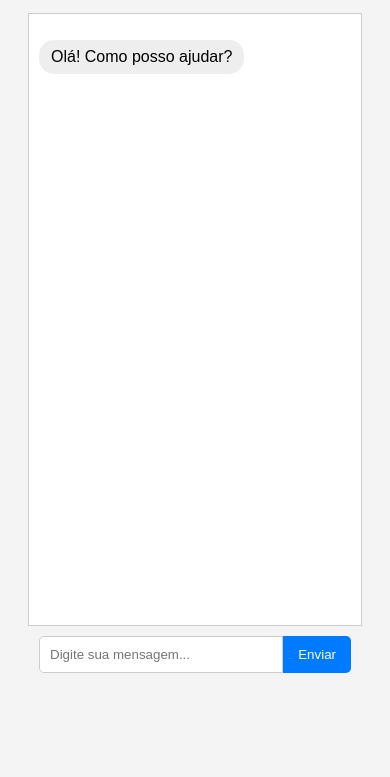
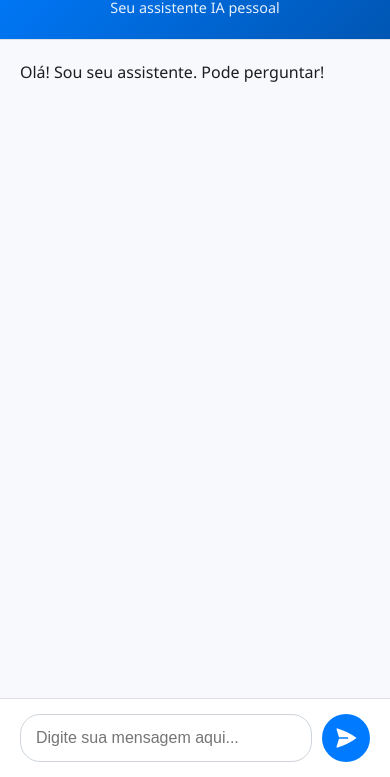
Before and after one commit to leo13-miku/chstbot, a website: page public/index.html in a window 390 px wide. Shown: the part 67-844 px from the top of the page. Drawn offline with Linux system fonts and the light colour scheme.

Commit message:
Add files via upload

```diff
--- a/public/index.html
+++ b/public/index.html
@@ -1,25 +1,33 @@
 <!DOCTYPE html>
-<html lang="pt-br">
+<html lang="pt-BR">
 <head>
     <meta charset="UTF-8">
     <meta name="viewport" content="width=device-width, initial-scale=1.0">
-    <title>Meu Chatbot</title>
+    <title>Meu Chatbot Inteligente</title>
     <link rel="stylesheet" href="style.css">
 </head>
 <body>
-    <h1>Chatbot Web</h1>
-    <div id="chatbox">
-        <!-- As mensagens do chat aparecerão aqui -->
-        <!-- Você pode deixar uma mensagem inicial do bot aqui, se quiser,
-             ou deixar o JavaScript (public/index.js) adicionar a primeira. -->
-        <p class="bot-message"> Olá! Como posso ajudar?</p>
+    <div class="chat-container">
+        <header class="chat-header">
+            <h1>Chat com Gemini</h1>
+            <p>Seu assistente IA pessoal</p>
+        </header>
+        <div class="chatbox" id="chatbox">
+            <!-- As mensagens aparecerão aqui -->
+            <!-- Exemplo de mensagem do bot (para referência de estilo) -->
+            <!-- <div class="message bot-message"><p>Olá! Como posso te ajudar hoje?</p></div> -->
+            <!-- Exemplo de mensagem do usuário (para referência de estilo) -->
+            <!-- <div class="message user-message"><p>Que dia é hoje?</p></div> -->
+        </div>
+        <footer class="chat-input-area">
+            <input type="text" id="userInput" placeholder="Digite sua mensagem aqui...">
+            <button id="sendButton">
+                <svg xmlns="http://www.w3.org/2000/svg" viewBox="0 0 24 24" fill="currentColor" width="24" height="24">
+                    <path d="M3.478 2.405a.75.75 0 00-.926.94l2.432 7.905H13.5a.75.75 0 010 1.5H4.984l-2.432 7.905a.75.75 0 00.926.94 60.519 60.519 0 0018.445-8.986.75.75 0 000-1.218A60.517 60.517 0 003.478 2.405z" />
+                </svg>
+            </button>
+        </footer>
     </div>
-    <div id="input-area">
-        <input type="text" id="userInput" placeholder="Digite sua mensagem..." autocomplete="off">
-        <button id="sendButton">Enviar</button>
-    </div>
-
-    <!-- Carrega o script do frontend que está em public/index.js -->
     <script src="index.js"></script>
 </body>
 </html>
--- a/public/index.js
+++ b/public/index.js
@@ -3,6 +3,17 @@ document.addEventListener('DOMContentLoaded', () => {
     const chatbox = document.getElementById('chatbox');
     const userInput = document.getElementById('userInput');
     const sendButton = document.getElementById('sendButton');
+
+    // --- PASSO 1: CRIAR/PEGAR O CRACHÁ MÁGICO ---
+    let currentSessionId = localStorage.getItem('chatSessionId');
+    if (!currentSessionId) {
+        currentSessionId = 'chat-' + Date.now() + '-' + Math.random().toString(36).substring(2, 10);
+        localStorage.setItem('chatSessionId', currentSessionId);
+        console.log("Novo Crachá (Session ID) gerado e guardado:", currentSessionId);
+    } else {
+        console.log("Crachá (Session ID) recuperado da gaveta:", currentSessionId);
+    }
+    // --- FIM DO PASSO 1 ---
 
     function appendMessage(message, senderIsUser) {
         const messageElement = document.createElement('p');
@@ -16,28 +27,35 @@ document.addEventListener('DOMContentLoaded', () => {
         const userText = userInput.value.trim();
         if (userText === "") return;
 
-        appendMessage(userText, true); // Mostra a mensagem do usuário
-        userInput.value = ''; // Limpa o campo de input
+        appendMessage(userText, true);
+        userInput.value = '';
+
+        // Para depuração, vamos ver o crachá antes de enviar
+        console.log("Enviando com o Crachá (Session ID):", currentSessionId);
 
         try {
-            const response = await fetch('/chat', { // Envia para o backend na rota /chat
+            const response = await fetch('/chat', {
                 method: 'POST',
                 headers: {
                     'Content-Type': 'application/json',
                 },
-                body: JSON.stringify({ message: userText }), // Envia a mensagem como JSON
+                // --- PASSO 2: COLOCAR O CRACHÁ NO ENVELOPE ---
+                body: JSON.stringify({
+                    sessionId: currentSessionId, // << ADICIONAMOS O CRACHÁ AQUI!
+                    message: userText
+                }),
+                // --- FIM DO PASSO 2 ---
             });
 
             if (!response.ok) {
-                // Tenta pegar uma mensagem de erro do JSON, se houver
                 const errorData = await response.json().catch(() => ({ reply: "Erro desconhecido ao comunicar com o servidor." }));
                 throw new Error(errorData.reply || `Erro HTTP: ${response.status}`);
             }
 
-            const data = await response.json(); // Pega a resposta JSON do servidor
-            appendMessage(data.reply, false); // Mostra a resposta do bot
+            const data = await response.json();
+            appendMessage(data.reply, false);
         } catch (error) {
-            console.error("Erro ao enviar mensagem:", error);
+            console.error("Erro ao enviar mensagem:", error); // O erro ainda vai aparecer aqui se algo mais der errado
             appendMessage(`🤖 Ops! Algo deu errado: ${error.message}`, false);
         }
     }
@@ -49,5 +67,8 @@ document.addEventListener('DOMContentLoaded', () => {
         }
     });
 
-    console.log("Frontend script (public/index.js) carregado!");
+    // Adiciona uma mensagem inicial para sabermos que o script carregou
+    // e para vermos o sessionId no console logo de cara.
+    appendMessage("Olá! Sou seu assistente. Pode perguntar!", false);
+    console.log("Frontend script (public/index.js) carregado! Usando Session ID:", currentSessionId);
 });
--- a/public/style.css
+++ b/public/style.css
@@ -1,73 +1,188 @@
+/* public/style.css */
+
+/* --- Reset Básico e Configurações Globais --- */
+*,
+*::before,
+*::after {
+    box-sizing: border-box;
+    margin: 0;
+    padding: 0;
+}
+
 body {
-    font-family: sans-serif;
+    font-family: 'Segoe UI', Tahoma, Geneva, Verdana, sans-serif;
+    background-color: #f0f2f5; /* Um cinza claro suave para o fundo */
+    color: #1c1e21; /* Cor de texto principal (escuro) */
+    display: flex;
+    justify-content: center;
+    align-items: center;
+    min-height: 100vh;
+    padding: 20px;
+    line-height: 1.6;
+}
+
+/* --- Container Principal do Chat --- */
+.chat-container {
+    width: 100%;
+    max-width: 600px; /* Largura máxima do chat */
+    height: 80vh; /* Altura do chat, ajustável */
+    max-height: 700px;
+    background-color: #ffffff; /* Fundo branco para o chat */
+    border-radius: 12px; /* Bordas arredondadas */
+    box-shadow: 0 8px 24px rgba(0, 0, 0, 0.15); /* Sombra suave */
     display: flex;
     flex-direction: column;
-    align-items: center;
-    height: 100vh;
-    margin: 0;
-    background-color: #f4f4f4;
+    overflow: hidden; /* Para garantir que o conteúdo não vaze das bordas arredondadas */
 }
 
-h1 {
-    color: #333;
+/* --- Cabeçalho do Chat --- */
+.chat-header {
+    background: linear-gradient(135deg, #007bff, #0056b3); /* Gradiente azul elegante */
+    color: #ffffff;
+    padding: 20px;
+    text-align: center;
+    border-bottom: 1px solid #dee2e6;
 }
 
-#chatbox {
-    width: 80%;
-    max-width: 600px;
-    height: 70vh;
-    border: 1px solid #ccc;
-    overflow-y: scroll;
-    padding: 10px;
-    background-color: #fff;
-    margin-bottom: 10px;
+.chat-header h1 {
+    font-size: 1.8em;
+    margin-bottom: 5px;
+    font-weight: 600;
+}
+
+.chat-header p {
+    font-size: 0.9em;
+    opacity: 0.9;
+}
+
+/* --- Área das Mensagens (Chatbox) --- */
+.chatbox {
+    flex-grow: 1; /* Faz a caixa de chat ocupar o espaço restante */
+    padding: 20px;
+    overflow-y: auto; /* Adiciona barra de rolagem vertical quando necessário */
+    background-color: #f7f9fc; /* Um fundo levemente diferente para a área de mensagens */
     display: flex;
     flex-direction: column;
+    gap: 15px; /* Espaço entre as mensagens */
 }
 
-.user-message, .bot-message {
-    padding: 8px 12px;
-    margin-bottom: 8px;
-    border-radius: 15px;
-    max-width: 70%;
-    word-wrap: break-word;
+/* --- Estilo Geral das Mensagens --- */
+.message {
+    display: flex;
+    max-width: 80%; /* Mensagens não ocupam a largura toda */
+    word-wrap: break-word; /* Quebra palavras longas */
 }
 
-.user-message {
-    background-color: #dcf8c6;
-    align-self: flex-end;
-    margin-left: auto;
+.message p {
+    padding: 12px 18px;
+    border-radius: 18px; /* Bordas bem arredondadas para as bolhas de chat */
+    font-size: 0.95em;
+    line-height: 1.5;
 }
 
+/* --- Mensagens do Bot --- */
 .bot-message {
-    background-color: #eee;
-    align-self: flex-start;
-    margin-right: auto;
+    align-self: flex-start; /* Alinha à esquerda */
 }
 
+.bot-message p {
+    background-color: #e9ecef; /* Cinza claro para o bot */
+    color: #333;
+    border-top-left-radius: 0; /* "Rabicho" da bolha */
+}
 
-#input-area {
+/* --- Mensagens do Usuário --- */
+.user-message {
+    align-self: flex-end; /* Alinha à direita */
+}
+
+.user-message p {
+    background-color: #007bff; /* Azul primário para o usuário */
+    color: #ffffff;
+    border-top-right-radius: 0; /* "Rabicho" da bolha */
+}
+
+/* --- Área de Input --- */
+.chat-input-area {
     display: flex;
-    width: 80%;
-    max-width: 600px;
+    padding: 15px 20px;
+    border-top: 1px solid #e0e0e0;
+    background-color: #ffffff;
 }
 
 #userInput {
     flex-grow: 1;
-    padding: 10px;
-    border: 1px solid #ccc;
-    border-radius: 5px 0 0 5px;
+    padding: 12px 15px;
+    border: 1px solid #ced4da;
+    border-radius: 20px; /* Bordas arredondadas para o input */
+    font-size: 1em;
+    margin-right: 10px;
+    outline: none; /* Remove o contorno padrão ao focar */
+    transition: border-color 0.2s ease-in-out;
+}
+
+#userInput:focus {
+    border-color: #007bff; /* Cor da borda ao focar */
+    box-shadow: 0 0 0 0.2rem rgba(0, 123, 255, 0.25); /* Efeito de foco suave */
 }
 
 #sendButton {
-    padding: 10px 15px;
+    background-color: #007bff; /* Azul primário */
+    color: white;
     border: none;
-    background-color: #007bff;
-    color: white;
+    border-radius: 50%; /* Botão redondo */
+    width: 48px;
+    height: 48px;
+    display: flex;
+    justify-content: center;
+    align-items: center;
     cursor: pointer;
-    border-radius: 0 5px 5px 0;
+    transition: background-color 0.2s ease-in-out;
 }
 
 #sendButton:hover {
-    background-color: #0056b3;
+    background-color: #0056b3; /* Azul mais escuro no hover */
 }
+
+#sendButton svg {
+    fill: white; /* Cor do ícone SVG */
+}
+
+
+/* --- Barra de Rolagem Personalizada (Opcional, Webkit) --- */
+.chatbox::-webkit-scrollbar {
+    width: 8px;
+}
+
+.chatbox::-webkit-scrollbar-track {
+    background: #f1f1f1;
+    border-radius: 10px;
+}
+
+.chatbox::-webkit-scrollbar-thumb {
+    background: #c5c5c5;
+    border-radius: 10px;
+}
+
+.chatbox::-webkit-scrollbar-thumb:hover {
+    background: #a0a0a0;
+}
+
+/* --- Responsividade Básica --- */
+@media (max-width: 480px) {
+    body {
+        padding: 0;
+    }
+    .chat-container {
+        height: 100vh; /* Ocupa a tela toda em dispositivos pequenos */
+        max-height: none;
+        border-radius: 0;
+        box-shadow: none;
+    }
+    .chat-header h1 {
+        font-size: 1.5em;
+    }
+    .message {
+        max-width: 90%;
+    }
+}
```
Also changed, not shown: server.js (+99 -36 lines).
